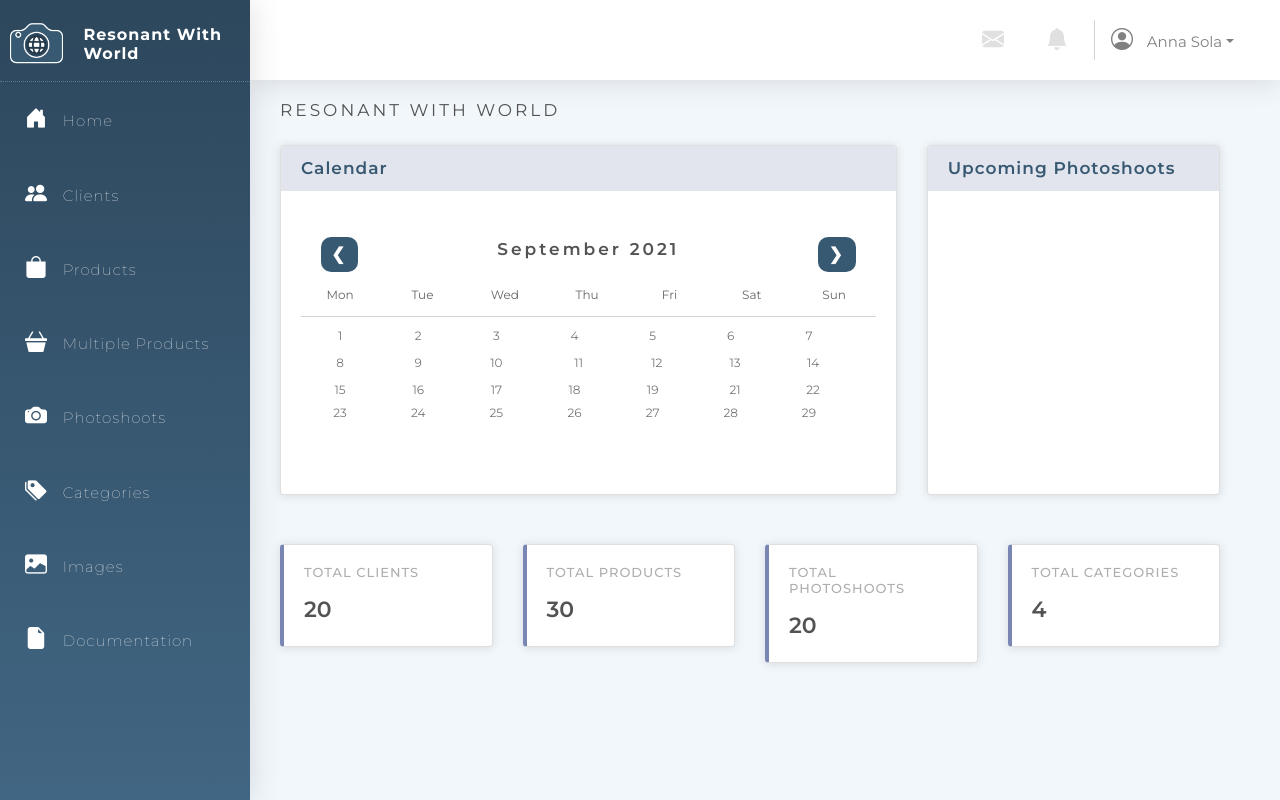
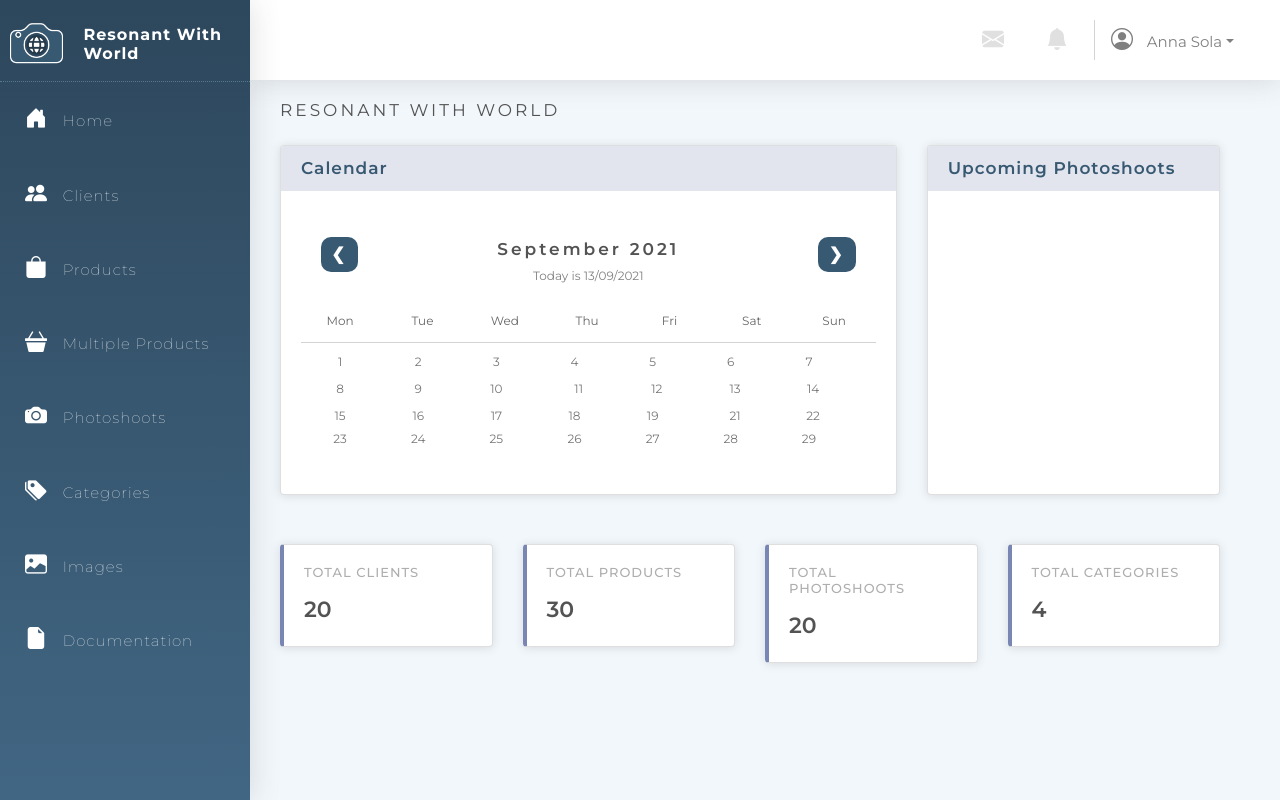
Before and after one commit to SaraahTran/Resonant-with-World, a PHP site: page / in a window 1280 px wide. Run offline with PHP 8.4, Linux system fonts and the light colour scheme.

Commit message:
Home
- Added today's date

```diff
--- a/Styles/style.css
+++ b/Styles/style.css
@@ -215,6 +215,13 @@ ul {
   text-align: center;
 }
 
+.today{
+  color: grey;
+  font-weight: 400;
+  font-size: 12px;
+  letter-spacing: 0;
+}
+
 /* Month list */
 .month ul {
   margin: 0;
@@ -291,6 +298,7 @@ ul {
 }
 table{
   border: none!important;
+  width: 100%;
 }
 th, td {
   padding: 0.5em 1em;
@@ -317,7 +325,7 @@ th{
 }
 
 thead{
-  font-size: 15px!important;
+  font-size: 14px!important;
   font-weight: 600;
   letter-spacing: 1px;
   color: #385972;
@@ -363,6 +371,12 @@ td{
   text-decoration: none;
 }
 
+@media screen and (max-width: 800px){
+  .add-button{
+    width: 100%;
+  }
+}
+
 
 /*Action Buttons*/
 
--- a/index.php
+++ b/index.php
@@ -27,7 +27,9 @@
             <ul>
                 <li class="prev">&#10094;</li>
                 <li class="next">&#10095;</li>
-                <li>September 2021</li>
+                <li><?php echo date('F Y', mktime(0, 0, 0, date('m'), 1, date('Y')));?> <br/>
+                <span class="today"><?php
+echo "Today is " . date("d/m/Y") ?></span></li>
             </ul>
         </div>
 
```
